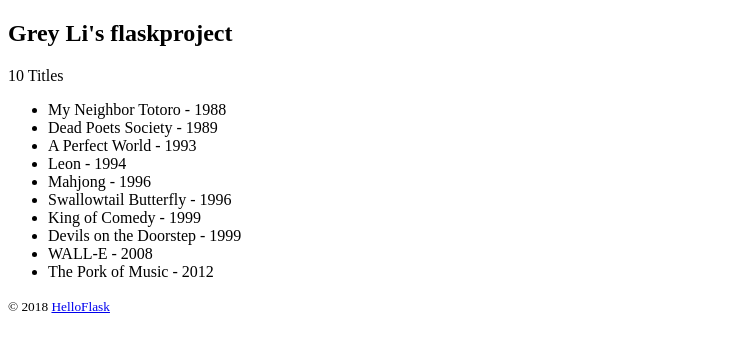
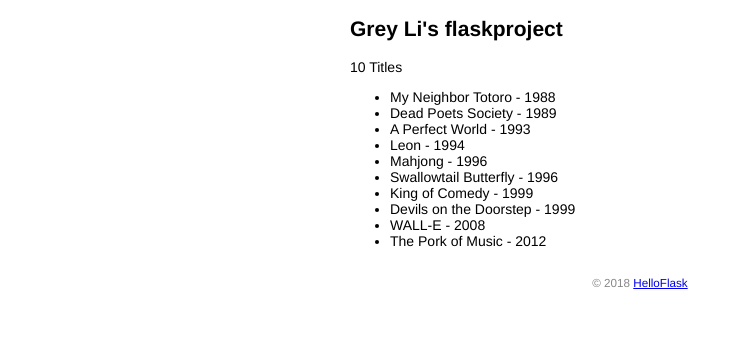
Before and after one commit to maxkuangsy/flaskproject, a Flask app: page / in a window 1280 px wide. Shown: the top 352 px of the page, without its empty margins (0-743 px from the left). Run offline with Flask 2, Linux system fonts and the light colour scheme.

Commit message:
add style page.

```diff
--- /dev/null
+++ b/static/style.css
@@ -0,0 +1,41 @@
+/* 页面整体 */
+body {
+    margin: auto;
+    max-width: 580px;
+    font-size: 14px;
+    font-family: Helvetica, Arial, sans-serif;
+}
+
+/* 页脚 */
+footer {
+    color: #888;
+    margin-top: 15px;
+    text-align: center;
+    padding: 10px;
+}
+
+/* 头像 */
+.avatar {
+    width: 40px;
+}
+
+/* 电影列表 */
+.movie-list {
+    list-style-type: none;
+    padding: 0;
+    margin-bottom: 10px;
+    box-shadow: 0 2px 5px 0 rgba(0, 0, 0, 0.16), 0 2px 10px 0 rgba(0, 0, 0, 0.12);
+}
+
+.movie-list li {
+    padding: 12px 24px;
+    border-bottom: 1px solid #ddd;
+}
+
+.movie-list li:last-child {
+    border-bottom:none;
+}
+
+.movie-list li:hover {
+    background-color: #f8f9fa;
+}
--- a/templates/index.html
+++ b/templates/index.html
@@ -3,6 +3,8 @@
 <head>
     <meta charset="utf-8">
     <title>{{ name }}'s flaskproject</title>
+    <link rel="icon" href="{{ url_for('static', filename='favicon.png') }}">
+    <link rel="stylesheet" href="{{ url_for('static', filename='style.css') }}" type="text/css">
 </head>
 <body>
     <h2>{{ name }}'s flaskproject</h2>
```
Also changed, not shown: static/favicon.png (added).
